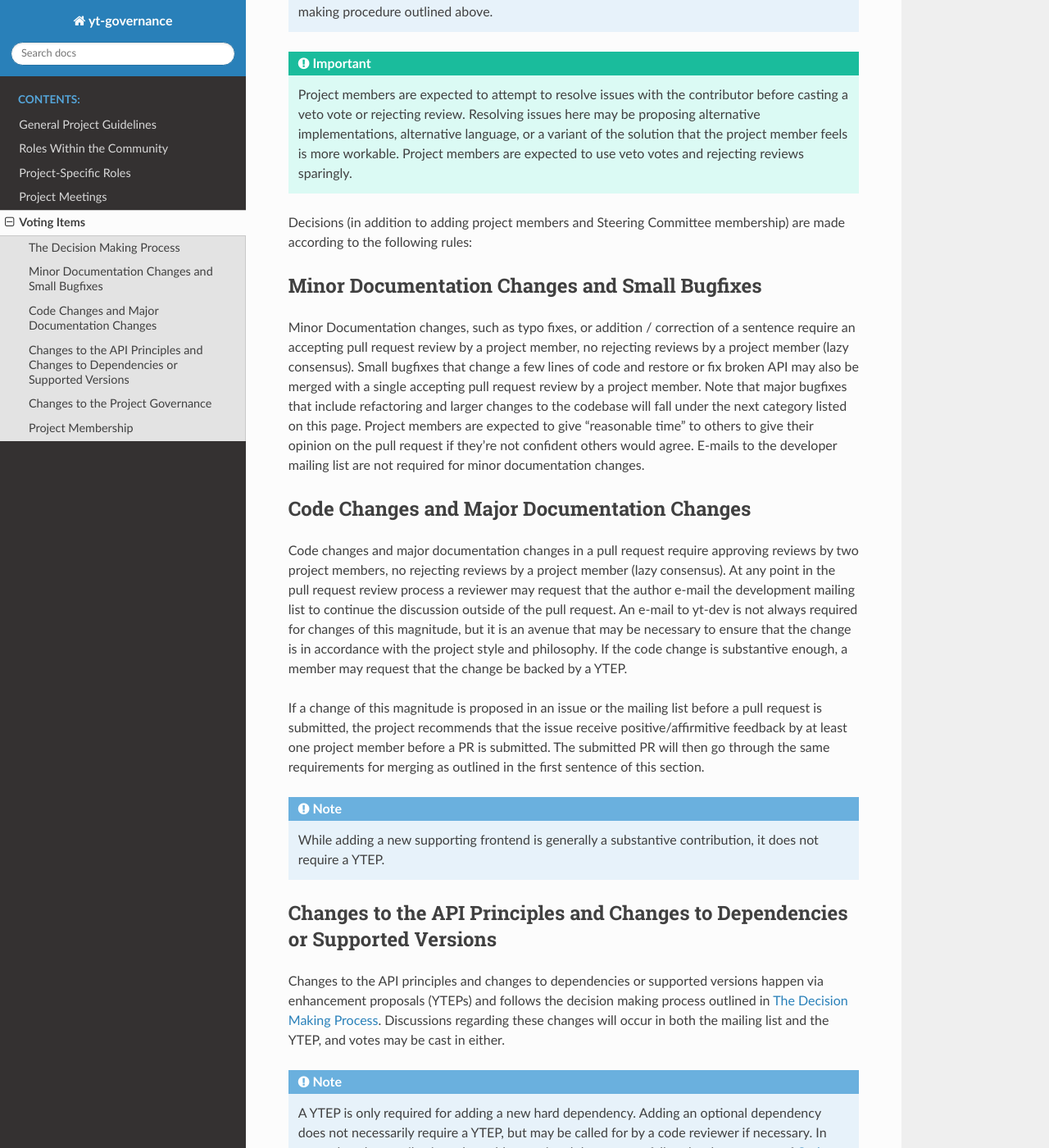
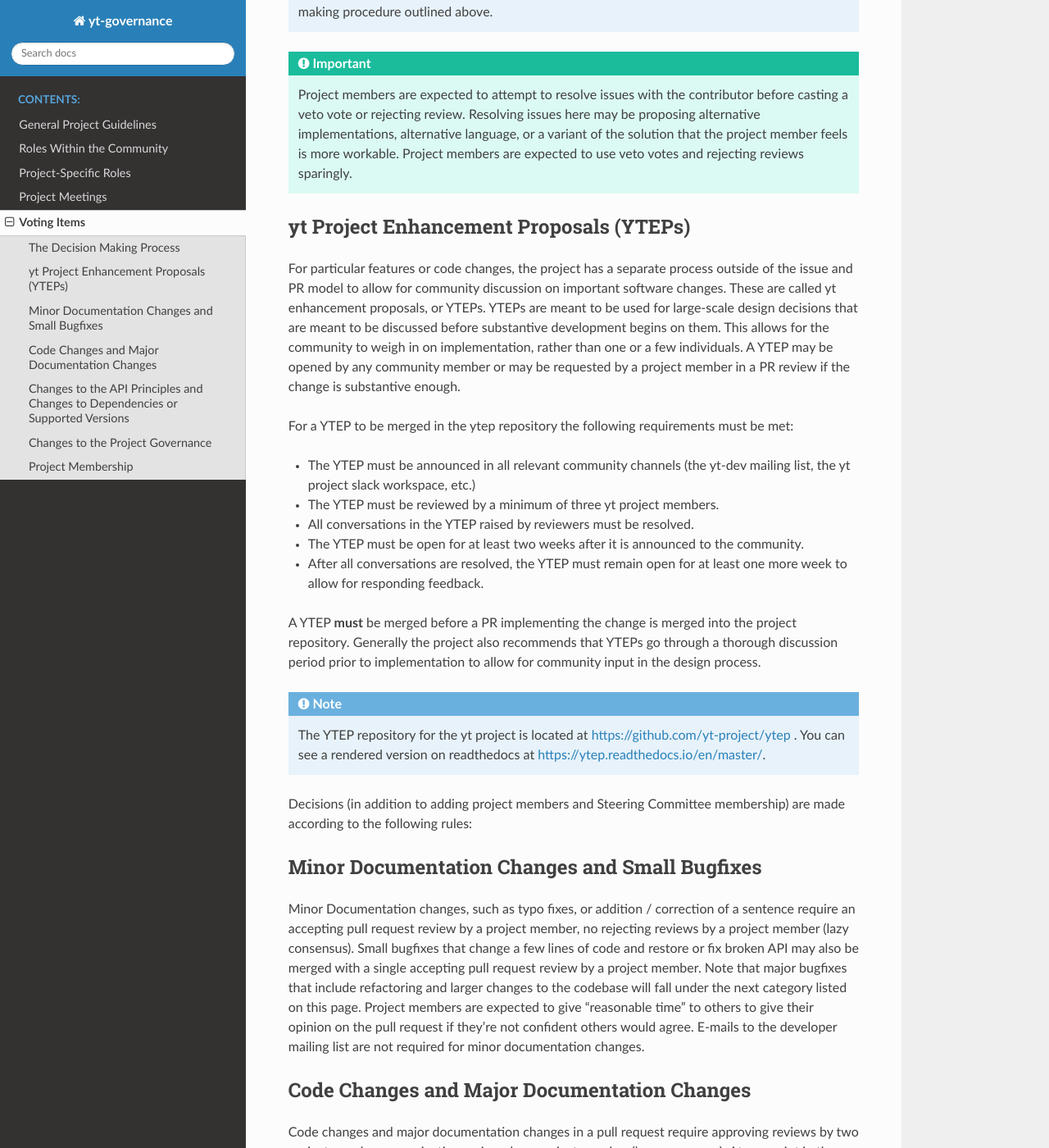
Before and after one commit to yt-project/governance, a Sphinx documentation site: the page built from source/voting.rst, in a window 1280 px wide and 1400 px high, scrolled down 902 px. Shown: the whole window at 82% size. Built offline with Sphinx 7.4.7 and the Read the Docs theme 2.0.0, drawn with Linux system fonts in a browser that asks for light colours.

Commit message:
add description of YTEP process

```diff
--- a/source/voting.rst
+++ b/source/voting.rst
@@ -56,6 +56,47 @@ This is what we hereafter may refer to as “the decision making process”.
    proposing alternative implementations, alternative language, or a variant of
    the solution that the project member feels is more workable. Project members
    are expected to use veto votes and rejecting reviews sparingly.
+
+yt Project Enhancement Proposals (YTEPs)
+----------------------------------------
+
+For particular features or code changes, the project has a separate process
+outside of the issue and PR model to allow for community discussion on
+important software changes. These are called yt enhancement proposals, or
+YTEPs. YTEPs are meant to be used for large-scale design decisions that are
+meant to be discussed before substantive development begins on them. This
+allows for the community to weigh in on implementation, rather than one or a
+few individuals. A YTEP may be opened by any community member or may be
+requested by a project member in a PR review if the change is substantive
+enough.
+
+
+For a YTEP to be merged in the ytep repository the following requirements
+must be met:
+
+* The YTEP must be announced in all relevant community channels (the yt-dev
+  mailing list, the yt project slack workspace, etc.)
+
+* The YTEP must be reviewed by a minimum of three yt project members.
+
+* All conversations in the YTEP raised by reviewers must be resolved.
+
+* The YTEP must be open for at least two weeks after it is announced to the
+  community.
+
+* After all conversations are resolved, the YTEP must remain open for at least
+  one more week to allow for responding feedback.
+
+
+A YTEP **must** be merged before a PR implementing the change is merged into
+the project repository. Generally the project also recommends that YTEPs go
+through a thorough discussion period prior to implementation to allow for
+community input in the design process.
+
+.. note::
+   The YTEP repository for the yt project is located at
+   https://github.com/yt-project/ytep . You can see a rendered version on
+   readthedocs at https://ytep.readthedocs.io/en/master/.
 
 Decisions (in addition to adding project members and Steering Committee
 membership) are made according to the following rules:
```
